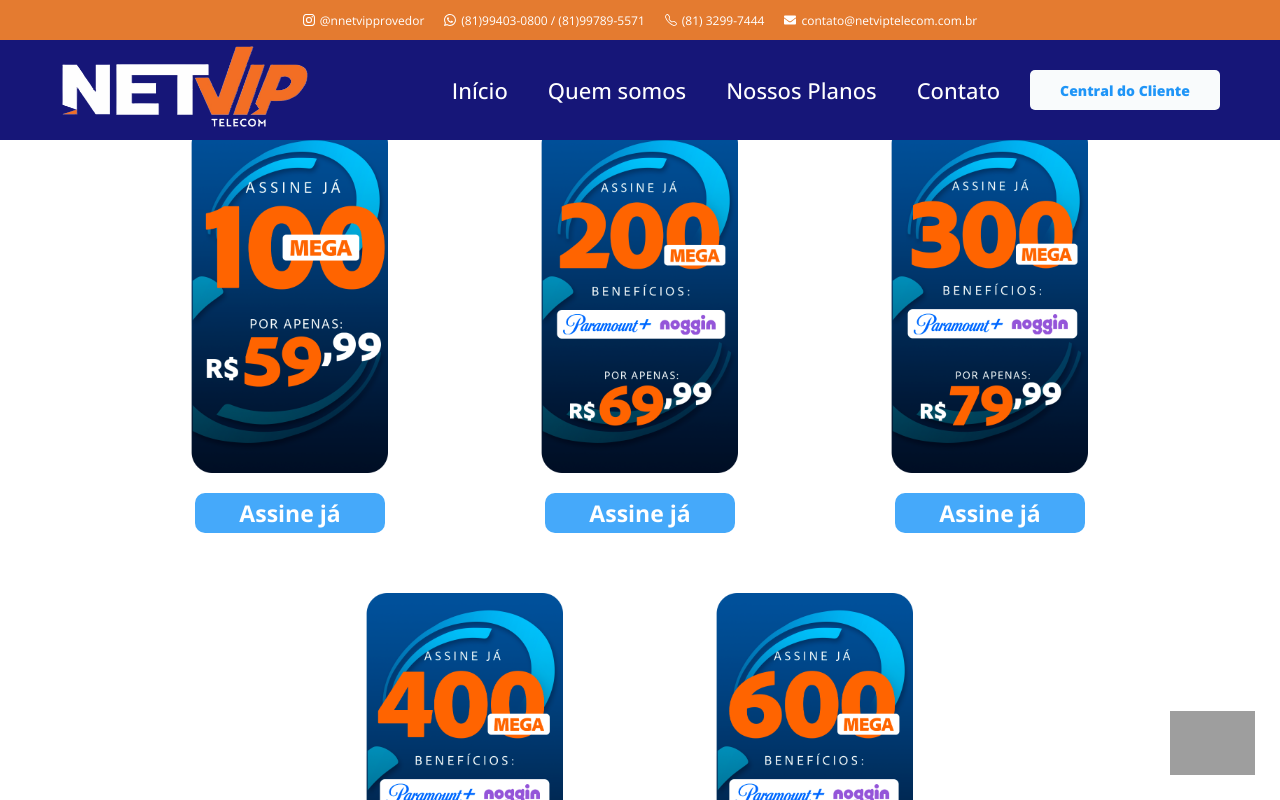
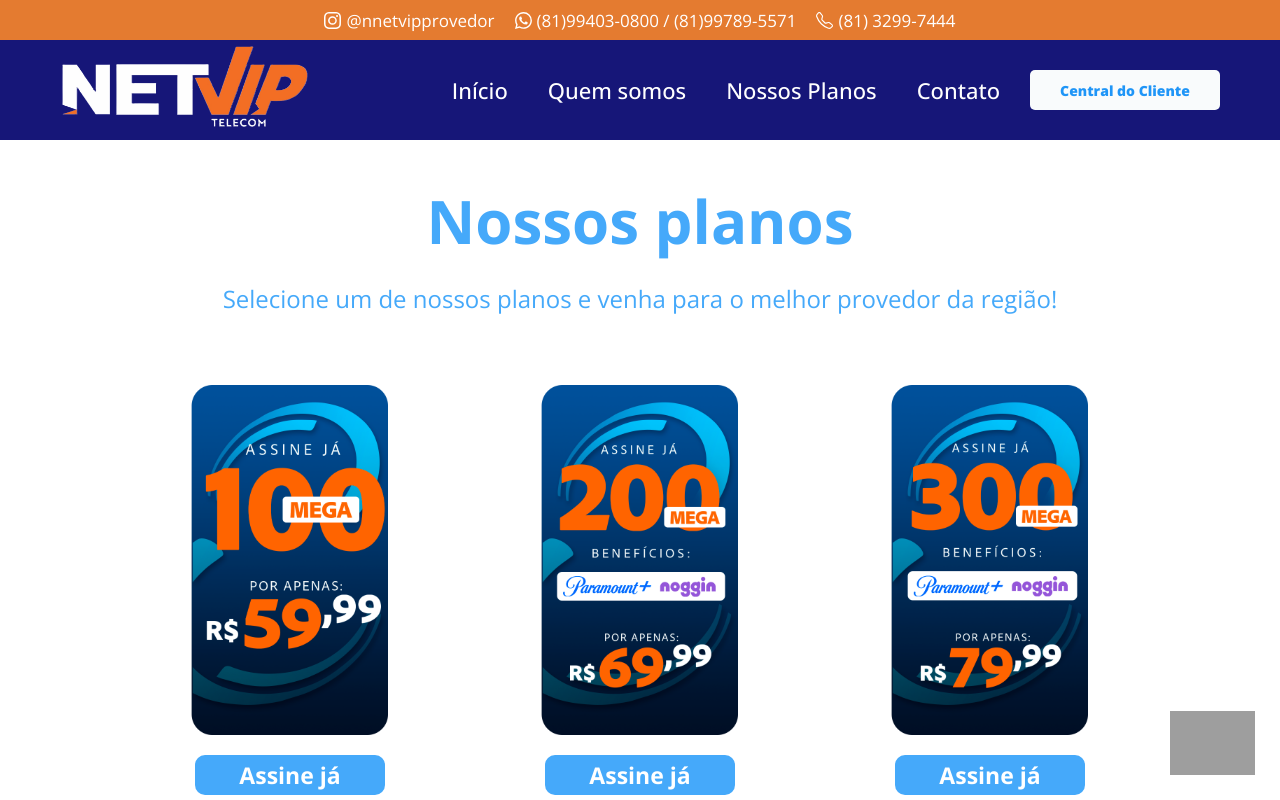
Before and after one commit to ivanizidoro/netvip-telecom-2.0, a React (Vite) app: page /planos in a window 1280 px wide. Shown: the top 800 px of the page. Built offline with nearby package versions, Linux system fonts and the light colour scheme; grey boxes are pictures that could not be loaded.

Commit message:
feito-alteraçao-footer

```diff
--- a/src/container/Header/index.jsx
+++ b/src/container/Header/index.jsx
@@ -1,7 +1,6 @@
 import { BsInstagram, BsTelephone, BsWhatsapp } from "react-icons/bs";
 import { Nav } from "../../components/Nav";
 import { Container, ContainerDiv, ContainerRedesSociais } from "./styles";
-import { FaEnvelope } from "react-icons/fa";
 
 export function Header() {
   return (
@@ -19,10 +18,6 @@ export function Header() {
           <BsTelephone />
           <p>(81) 3299-7444</p>
         </a>
-        <a href="mailto:contato@netviptelecom.com.br" target="_blank">
-          <FaEnvelope />
-          <p>contato@netviptelecom.com.br</p>
-        </a>
       </ContainerRedesSociais>
       <ContainerDiv>
         <Nav />
--- a/src/container/Header/styles.js
+++ b/src/container/Header/styles.js
@@ -23,7 +23,7 @@ export const ContainerRedesSociais = styled.div`
     justify-content: center;
     gap: 5px;
 
-    font-size: 12px;
+    font-size: 17px;
 
     text-decoration: none;
     cursor: pointer;
@@ -41,11 +41,9 @@ export const ContainerRedesSociais = styled.div`
     text-align: center;
 
     @media (max-width: 768px) {
-      font-size: 6.7px;
-      font-weight: 600;
+      font-size: 9px;
+      font-weight: 400;
       gap: 3px;
-
-      margin: -5px;
     }
   }
 `;
--- a/src/container/Planos/styles.js
+++ b/src/container/Planos/styles.js
@@ -6,7 +6,7 @@ export const Container = styled.div`
   align-items: center;
   justify-content: center;
 
-  height: 100vh;
+  height: 100%;
 
   gap: 20px;
 
@@ -24,7 +24,7 @@ export const Container = styled.div`
   }
 
   @media (max-width: 768px) {
-    padding-top: 50px;
+    height: 100%;
   }
 `;
 
@@ -48,7 +48,6 @@ export const ContainerPlanos = styled.div`
 
   margin-top: 50px;
 
-  heigth: 100vh;
 
   div {
     display: flex;
```
